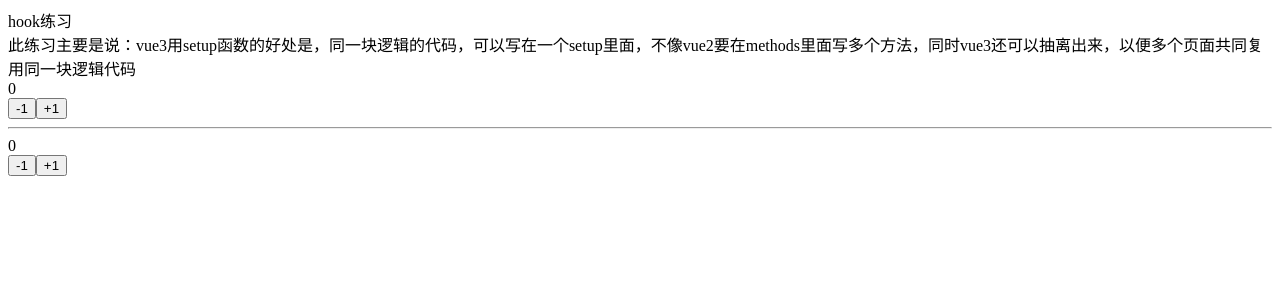
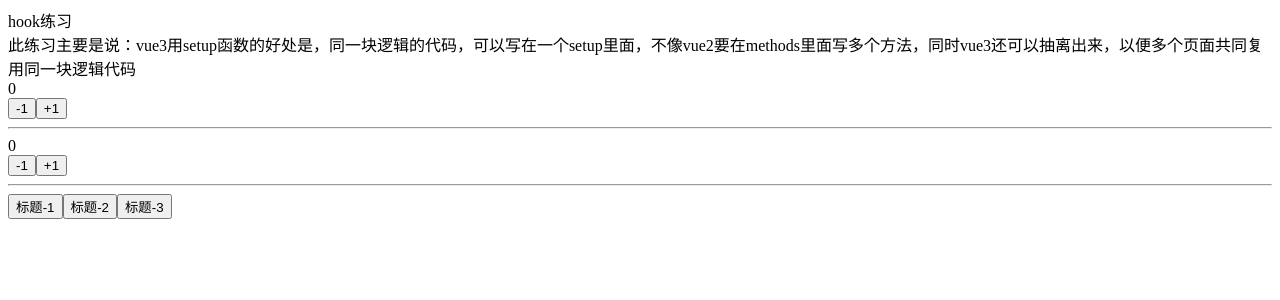
Before and after one commit to wgm0813/setup-demo, a Vue app: page / in a window 1280 px wide. Shown: the top 300 px of the page. Built offline with nearby package versions, Linux system fonts and the light colour scheme.

Commit message:
useTitle操作练习

```diff
--- a/src/10_hook练习-useCounter的逻辑抽取/App.vue
+++ b/src/10_hook练习-useCounter的逻辑抽取/App.vue
@@ -8,16 +8,36 @@
 
   <hr />
   <hooks-practice></hooks-practice>
+  <hr />
+
+  <button @click="oneClick">标题-1</button>
+  <button @click="twoClick">标题-2</button>
+  <button @click="threeClick">标题-3</button>
 </template>
 
 <script>
 import useCounter from './useCouter';
 import hooksPractice from './hooks-practice.vue'
+import useTitle from './useTitle'
 export default {
   components: { hooksPractice },
   setup() {
+    const title = useTitle('首页')
+
+    function oneClick(){
+      title.value = '标题1'
+    }
+    function twoClick(){
+      title.value = '标题2'
+    }
+    function threeClick(){
+      title.value = '标题3'
+    }
     return {
-      ...useCounter()
+      ...useCounter(),
+      oneClick,
+      twoClick,
+      threeClick
     }
   }
 }
--- /dev/null
+++ b/src/10_hook练习-useCounter的逻辑抽取/useTitle.js
@@ -0,0 +1,15 @@
+import {ref,watch} from 'vue'
+export default function useTitle(titleValue){
+  // document.title = titleValue
+
+  // 定义ref的引入数据
+  const title = ref(titleValue)
+
+  // 监听title的改变
+  watch(title,(newValue) => {
+    document.title = newValue
+  },{
+    immediate: true
+  })
+  return title
+}
```
